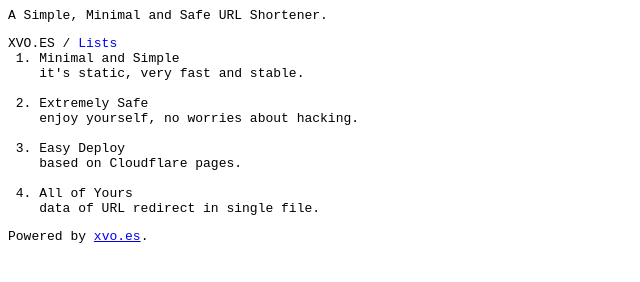
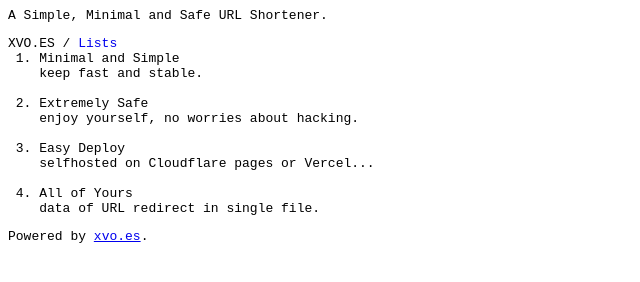
Before and after one commit to MoeOffice/xvo.es, a plain HTML site: page index.html in a window 1280 px wide. Shown: the whole page, without its empty margins (0-640 px from the left). Drawn offline with Linux system fonts and the light colour scheme.

Commit message:
Update text display

```diff
--- a/index.html
+++ b/index.html
@@ -41,13 +41,13 @@
     <header>A Simple, Minimal and Safe URL Shortener.</header>
     <pre><code>XVO.ES / <a href="/lists.html">Lists</a>
  1. Minimal and Simple
-    it's static, very fast and stable.
+    keep fast and stable.
 
  2. Extremely Safe
     enjoy yourself, no worries about hacking.
 
  3. Easy Deploy
-    based on Cloudflare pages.
+    selfhosted on Cloudflare pages or Vercel...
 
  4. All of Yours
     data of URL redirect in single file.</code></pre>
```
Also changed, not shown: 404.html (+1 -1 lines), lists.html (+2 -2 lines).
